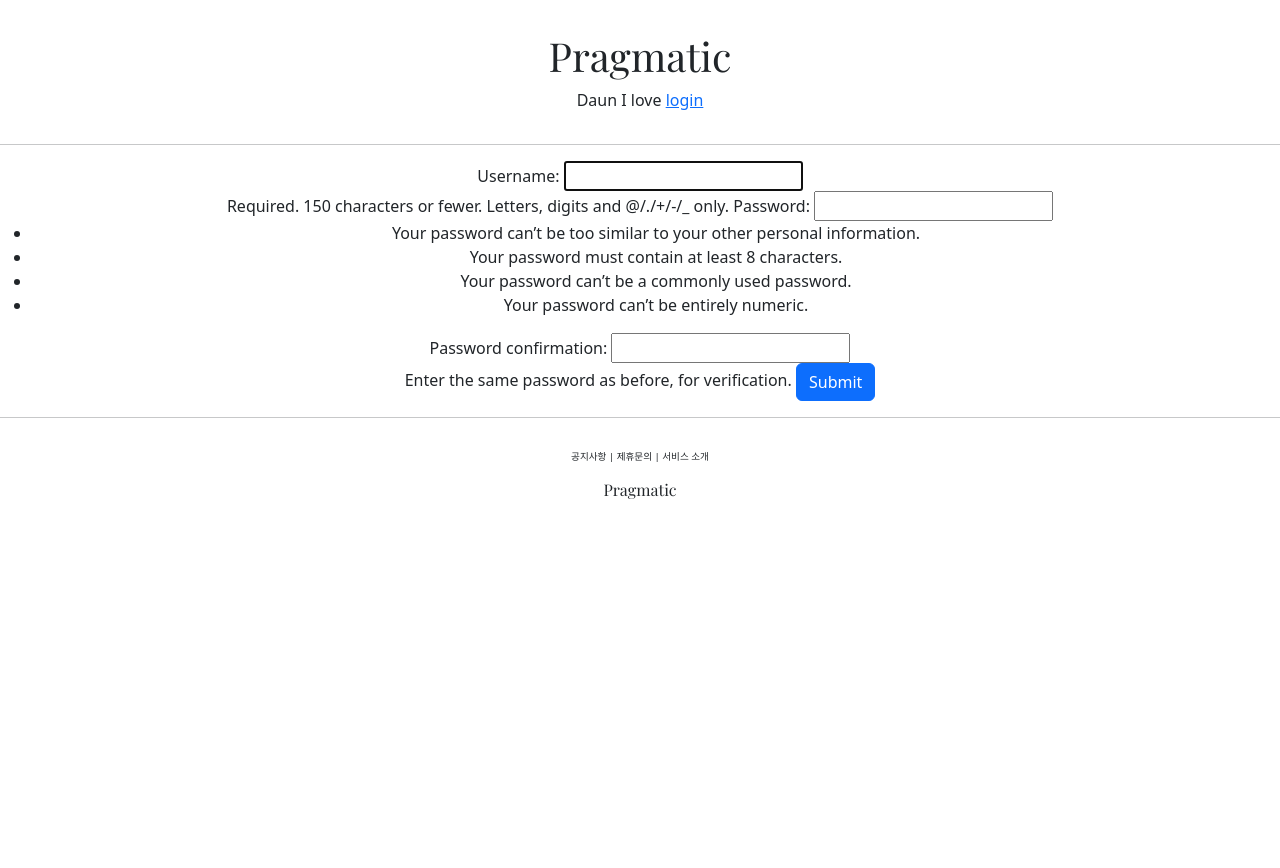
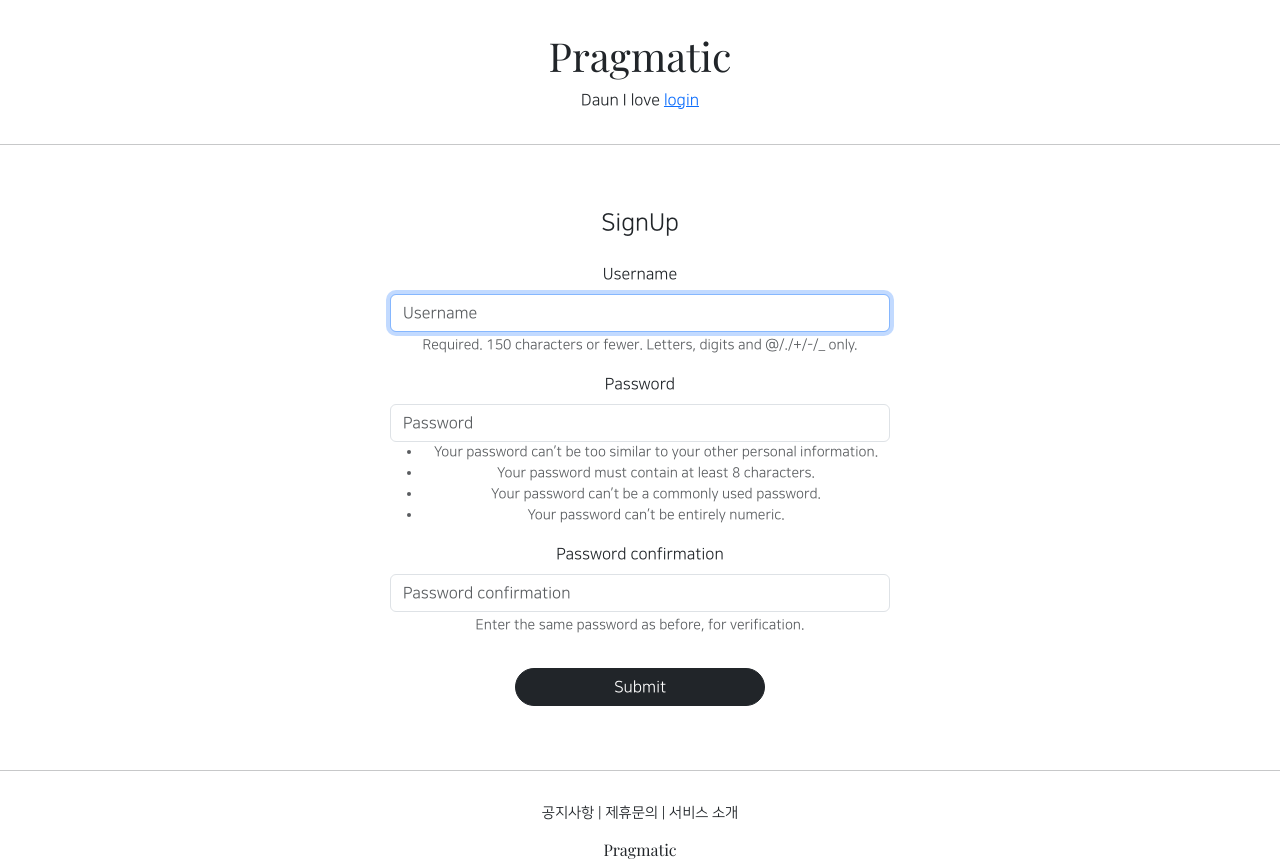
Before and after one commit to rhceornd/pragmatic, a Django app: page /account/create/ in a window 1280 px wide. Before the commit the page ends 499 px from the top, so only its background shows below. Run offline with Django 4.2, Linux system fonts and the light colour scheme; some libraries are stand-ins or nearby versions.

Commit message:
django course 23 add fonts

```diff
--- a/accountapp/templates/accountapp/create.html
+++ b/accountapp/templates/accountapp/create.html
@@ -1,13 +1,19 @@
+{# accountapp/create.html #}
 {% extends 'base.html' %}
+{% load bootstrap4 %} {# pip install django-bootstrap4 #}
 
 {% block content %}
-    <div style="text-align: center">
+    <div style="text-align: center; max-width: 500px; margin: 4rem auto;">
+        <div class="mb-4">
+            <h4> SignUp</h4>
+        </div>
         {# 기존 action="/account/create" 에서 일원화를 위해 '앱이름:url이름(라우팅)'으로 작성 #}
         <form action="{% url 'accountapp:create' %}" method="post">
             {% csrf_token %}
             {# views.py/AccountCreateView/form_class에 있는 form을 자동으로 읽음 #}
-            {{ form }}
-            <input type="submit" class="btn btn-primary">
+{#            {{ form }}#}
+            {% bootstrap_form form %}
+            <input type="submit" class="btn btn-dark rounded-pill col-6 mt-3">
         </form>
 
     </div>
--- a/accountapp/templates/accountapp/hello_world.html
+++ b/accountapp/templates/accountapp/hello_world.html
@@ -9,7 +9,8 @@
         </h1>
 
         {# 데이터 명세서 : 해당 주소로 post를 사용하여 요청을 보냄 -> 그를 위한 interaction button #}
-        <form action="/account/hello_world/" method="post">
+{#        <form action="/account/hello_world/" method="post">#}
+        <form action="{% url 'accountapp:hello_world' %}" method="post">
             {# csrf_token를 form 안에 명시해야함 : 보안기능 #}
             {% csrf_token %}
             <div>
--- a/accountapp/views.py
+++ b/accountapp/views.py
@@ -25,9 +25,7 @@ def hello_world(request):
         return render(request, 'accountapp/hello_world.html', context={'hello_world_list': hello_world_list})
 
 
-# class based view.
-# 장고에서 user 관련하여 지원해줌
-class AccountCreateView(CreateView):
+class AccountCreateView(CreateView):    # class based view. 장고에서 user 관련하여 지원해줌
     model = User
     form_class = UserCreationForm
     success_url = reverse_lazy('accountapp:hello_world') # 어느 경로로 다시 재배정    class는 reverse_lazy 사용
--- a/pragmatic/settings.py
+++ b/pragmatic/settings.py
@@ -52,6 +52,7 @@ INSTALLED_APPS = [
     'django.contrib.messages',
     'django.contrib.staticfiles',
     'accountapp',
+    'bootstrap4',
 ]
 
 MIDDLEWARE = [
@@ -139,7 +140,7 @@ STATICFILES_DIRS = [
     BASE_DIR / "static",
 ]
 
-# Next 인자, redirect url, default
+# Next 인자, redirect url, default // login or logout이 끝난 후 돌아갈 주소
 LOGIN_REDIRECT_URL = reverse_lazy('accountapp:hello_world')
 LOGOUT_REDIRECT_URL = reverse_lazy('accountapp:hello_world')
 
--- a/static/base.css
+++ b/static/base.css
@@ -3,7 +3,7 @@
 }
 
 .pragmatic_footer_button {
-    font-size: .6rem;
+    font-size: .9rem;
 }
 
 .pragmatic_footer {
--- a/templates/base.html
+++ b/templates/base.html
@@ -1,12 +1,10 @@
-{# DISPLAY : Block, Inline, Inline-block, None #}
-{# SIZE : px, em, rem, % #}
-
 <!DOCTYPE html>
 <html lang="ko">
 
 {% include 'head.html' %}
 
-<body>
+<body style="font-family: 'NanumSquareR';">
+
     {% include 'header.html' %}
 
     <hr>
@@ -21,3 +19,6 @@
 
 </body>
 </html>
+
+{# DISPLAY : Block, Inline, Inline-block, None #}
+{# SIZE : px, em, rem, % #}
--- a/templates/head.html
+++ b/templates/head.html
@@ -2,7 +2,7 @@
 
 <head>
     <meta charset="UTF-8">
-    <meta name="viewport" content="width=device-width, initial-scale=1">
+    <title>Pragmatic</title>
 
     <!--  BOOTSTRAP  -->
     <link href="https://cdn.jsdelivr.net/npm/bootstrap@5.3.0-alpha1/dist/css/bootstrap.min.css"
@@ -17,6 +17,29 @@
     {#  STATIC_UTL/base.css  #}
     <link rel="stylesheet" type="text/css" href="{% static 'base.css' %}">
 
+    <style>
 
-    <title>Pragmatic</title>
+        @font-face {
+            font-family: 'NanumSquareR';
+            src: local('NanumSquareR'),
+            url("{% static 'fonts/NanumSquareR.otf' %}") format("opentype");
+        }
+        @font-face {
+            font-family: 'NanumSquareEB';
+            src: local('NanumSquareEB'),
+            url("{% static 'fonts/NanumSquareEB.otf' %}") format("opentype");
+        }
+        @font-face {
+            font-family: 'NanumSquareB';
+            src: local('NanumSquareB'),
+            url("{% static 'fonts/NanumSquareB.otf' %}") format("opentype");
+        }
+        @font-face {
+            font-family: 'NanumSquareL';
+            src: local('NanumSquareL'),
+            url("{% static 'fonts/NanumSquareL.otf' %}") format("opentype");
+        }
+
+    </style>
+
 </head>
```
Also changed, not shown: accountapp/templates/accountapp/login.html (+9 -4 lines), db.sqlite3, static/fonts/NanumSquareB.otf (added), static/fonts/NanumSquareEB.otf (added), static/fonts/NanumSquareL.otf (added), static/fonts/NanumSquareOTF_acB.otf (added), static/fonts/NanumSquareOTF_acEB.otf (added), static/fonts/NanumSquareOTF_acL.otf (added), static/fonts/NanumSquareOTF_acR.otf (added), static/fonts/NanumSquareR.otf (added).
